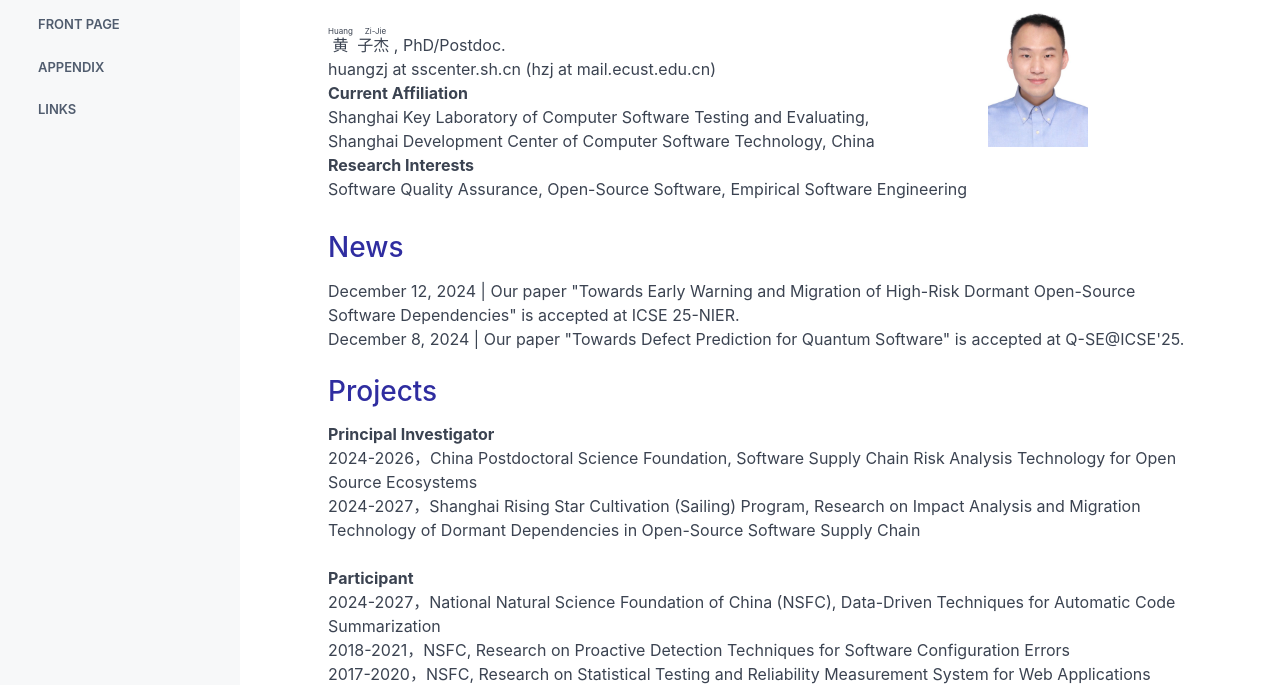
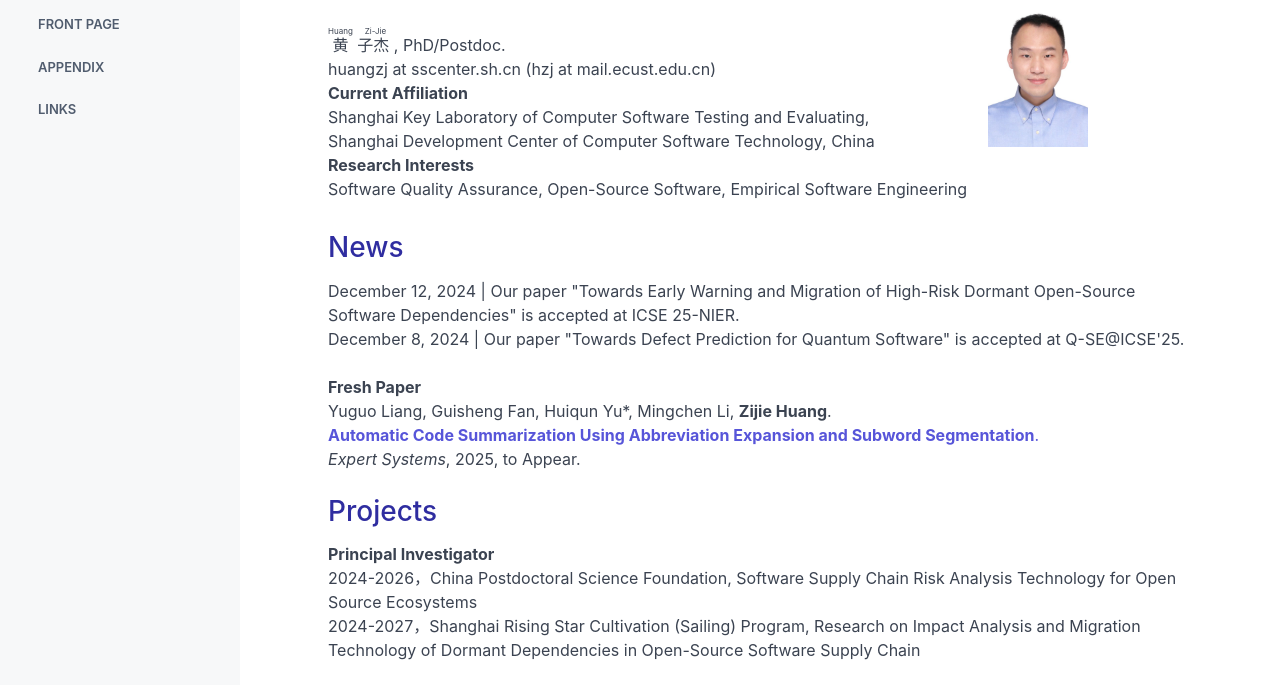
Before and after one commit to hzjdev/hzjdev.github.io, a plain HTML site: page index.html in a window 1280 px wide. Shown: the part 69-754 px from the top of the page. Drawn offline with Linux system fonts and the light colour scheme.

Commit message:
Update index.html

```diff
--- a/index.html
+++ b/index.html
@@ -105,6 +105,11 @@
                 December 12, 2024 | Our paper "Towards Early Warning and Migration of High-Risk Dormant Open-Source Software Dependencies" is accepted at ICSE 25-NIER. <br>
 		December 8, 2024 | Our paper "Towards Defect Prediction for Quantum Software" is accepted at Q-SE@ICSE'25.
 
+	   <p><b>Fresh Paper</b> <br>
+Yuguo Liang, Guisheng Fan, Huiqun Yu*, Mingchen Li, <strong>Zijie Huang</strong>. <br>
+  <a href="https://huang.zj.cn/pdf/J28.pdf"><strong>Automatic Code Summarization Using Abbreviation Expansion and Subword Segmentation</strong>. </a>        <br>          <em>Expert Systems</em>, 2025, to Appear.  <br>
+
+
             </p>
             <h3 name="projects" id="projects">
                       Projects
```
